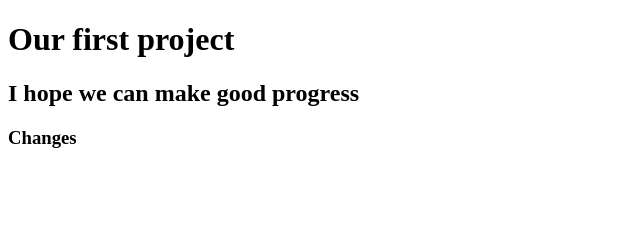
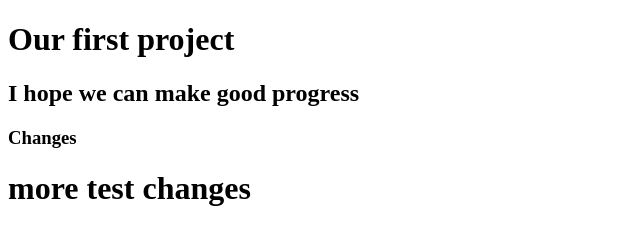
Before and after one commit to ciaken/binus-se-project, a plain HTML site: page index.html in a window 1280 px wide. Shown: the whole page, without its empty margins (0-640 px from the left). Drawn offline with Linux system fonts and the light colour scheme.

Commit message:
Test changes again

```diff
--- a/index.html
+++ b/index.html
@@ -10,5 +10,6 @@
     <h1>Our first project</h1>
     <h2>I hope we can make good progress</h2>
     <h3>Changes</h3>
+    <h1>more test changes</h1>
 </body>
 </html>
```
